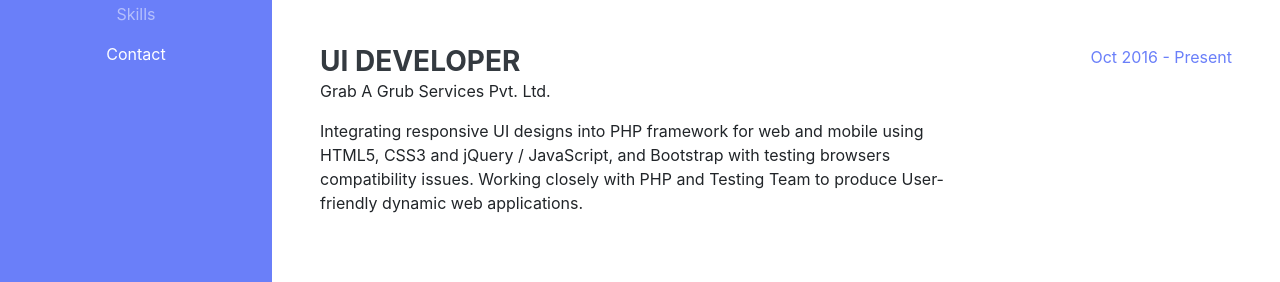
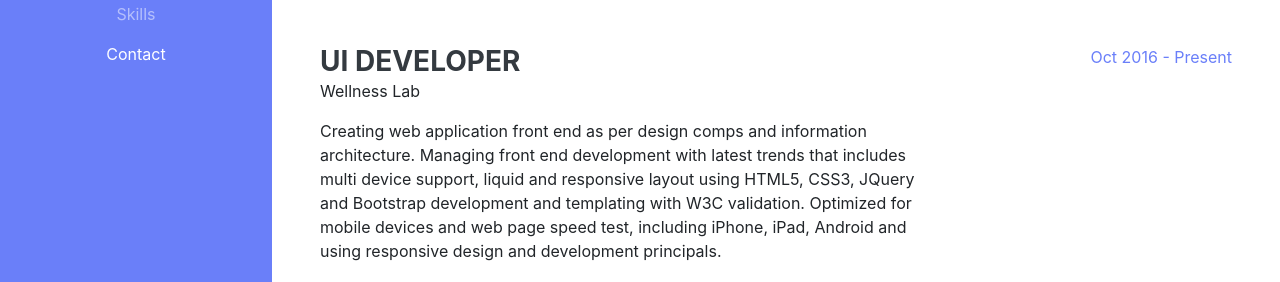
Before and after one commit to KhanAshraf/khanashraf.github.io, a plain HTML site: page index.html in a window 1280 px wide. Shown: the part 518-800 px from the top of the page. Drawn offline with Linux system fonts and the light colour scheme.

Commit message:
Add files via upload

```diff
--- a/index.html
+++ b/index.html
@@ -72,6 +72,17 @@
     <section class="resume-section p-3 p-lg-5 d-flex flex-column" id="experience">
       <div class="my-auto">
         <h2 class="mb-5">Experience</h2>
+
+        <div class="resume-item d-flex flex-column flex-md-row mb-5">
+          <div class="resume-content mr-auto">
+            <h3 class="mb-0">UI Developer</h3>
+            <div class="subheading mb-3">Wellness Lab</div>
+            <p>Creating web application front end as per design comps and information architecture. Managing front end development with latest trends that includes multi device support, liquid and responsive layout using HTML5, CSS3, JQuery and Bootstrap development and templating with W3C validation. Optimized for mobile devices and web page speed test, including iPhone, iPad, Android and using responsive design and development principals.</p>
+          </div>
+          <div class="resume-date text-md-right">
+            <span class="text-primary">Oct 2016 - Present</span>
+          </div>
+        </div>
 
         <div class="resume-item d-flex flex-column flex-md-row mb-5">
           <div class="resume-content mr-auto">
```
